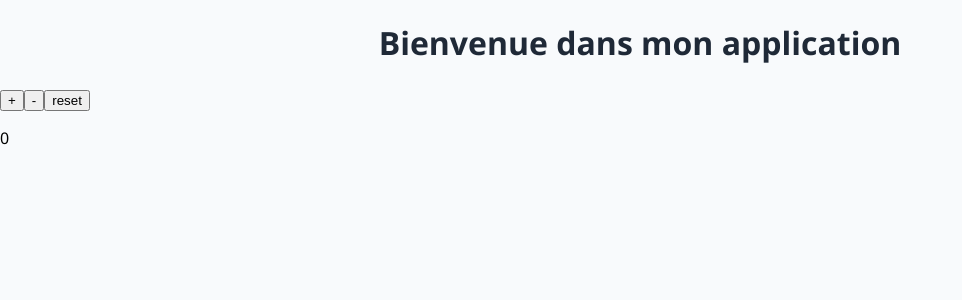
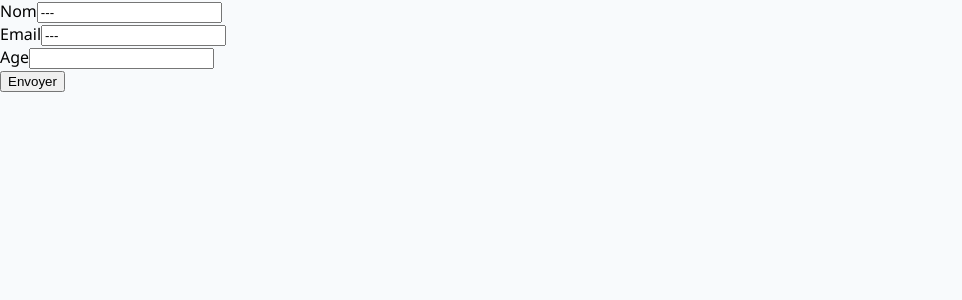
Before and after one commit to Rimao416/DD-Training, a React (Vite) app: page / in a window 1280 px wide. Shown: the top 300 px of the page, without its empty margins (0-962 px from the left). Built offline with nearby package versions, Linux system fonts and the light colour scheme.

Commit message:
Formulaire basique

```diff
--- a/src/pages/Home.jsx
+++ b/src/pages/Home.jsx
@@ -1,20 +1,50 @@
+import { useState } from "react";
 
-import Layout from "../components/Layout";
-import { UserProvider } from "../components/UserProvider";
-import useCounter from "../hooks/useCounter";
 
 function Home() {
-const {count,increment,decrement,reset}=useCounter();
-
+const [formData, setFormData] = useState({
+  nom: "---",
+  email: "---",
+  age: "---",
+});
+const handleChange = (e) => {
+  setFormData({
+    ...formData,
+    [e.target.name]: e.target.value,
+  });
+};
 
   return (
-    <>
-    <h1>Bienvenue dans mon application</h1>
-    <button onClick={increment}>+</button>
-    <button onClick={decrement}>-</button>
-    <button onClick={reset}>reset</button>
-    <p>{count}</p>
-    </>
+    <form onSubmit={()=>console.log("Envoie")}>
+      <div>
+        <label htmlFor="">Nom</label>
+        <input type="text"
+        name="nom"
+        value="---"
+        onChange={handleChange}
+        required
+        />
+      </div>
+      <div>
+        <label htmlFor="">Email</label>
+        <input type="email"
+        name="email"
+        value="---"
+        onChange={handleChange}
+        required
+        />
+      </div>
+      <div>
+        <label htmlFor="">Age</label>
+        <input type="number"
+        name="age"
+        value="---"
+        onChange={handleChange}
+        required
+        />
+      </div>
+      <button type="submit">Envoyer</button>
+    </form>
   );
 }
 
```
